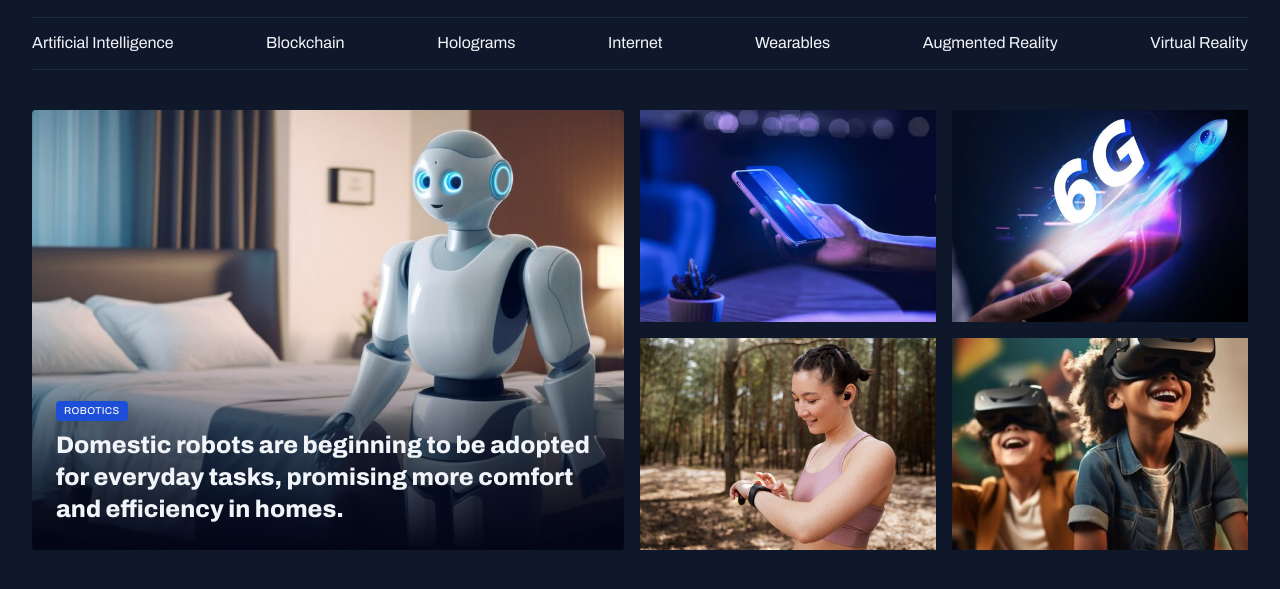
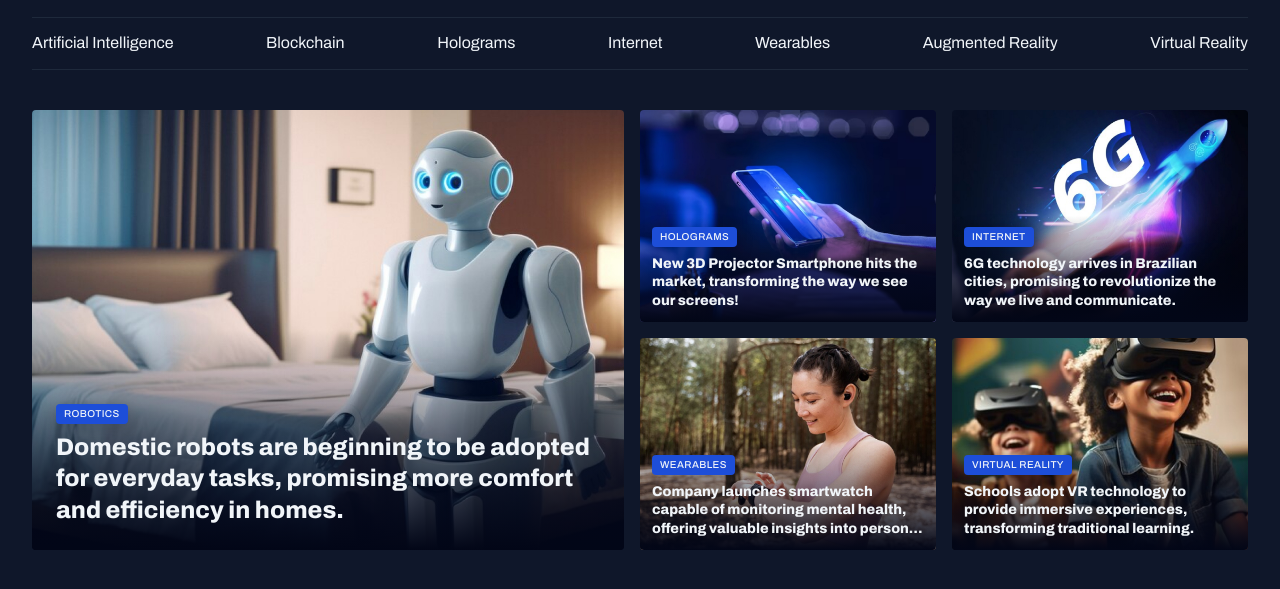
Before and after one commit to felipefadul/fullstack-mba-rocketseat, a plain HTML site: page 01-web-development-fundamentals/003-tech-news/index.html in a window 1280 px wide. Shown: the part 45-634 px from the top of the page. Drawn offline with Linux system fonts and the light colour scheme.

Commit message:
feat(tech-news): add card content to all featured section

```diff
--- a/01-web-development-fundamentals/003-tech-news/index.html
+++ b/01-web-development-fundamentals/003-tech-news/index.html
@@ -68,30 +68,58 @@
         </figure>
 
         <div class="grid grid-columns-2 gap-16">
-          <div>
+          <figure class="card">
             <img
               src="assets/images/image-02.jpg"
               alt="3D projector smartphone"
             />
-          </div>
-          <div>
+            <figcaption>
+              <span class="content-tag">Holograms</span>
+              <h2 class="text-large">
+                New 3D Projector Smartphone hits the market, transforming the
+                way we see our screens!
+              </h2>
+            </figcaption>
+          </figure>
+          <figure class="card">
             <img
               src="assets/images/image-03.jpg"
               alt="Rocket with 6G written above it"
             />
-          </div>
-          <div>
+            <figcaption>
+              <span class="content-tag">Internet</span>
+              <h2 class="text-large">
+                6G technology arrives in Brazilian cities, promising to
+                revolutionize the way we live and communicate.
+              </h2>
+            </figcaption>
+          </figure>
+          <figure class="card">
             <img
               src="assets/images/image-04.jpg"
               alt="Woman in sportswear checking her smartwatch"
             />
-          </div>
-          <div>
+            <figcaption>
+              <span class="content-tag">Wearables</span>
+              <h2 class="text-large">
+                Company launches smartwatch capable of monitoring mental health,
+                offering valuable insights into personal well-being.
+              </h2>
+            </figcaption>
+          </figure>
+          <figure class="card">
             <img
               src="assets/images/image-05.jpg"
               alt="Kids having fun with VR devices"
             />
-          </div>
+            <figcaption>
+              <span class="content-tag">Virtual Reality</span>
+              <h2 class="text-large">
+                Schools adopt VR technology to provide immersive experiences,
+                transforming traditional learning.
+              </h2>
+            </figcaption>
+          </figure>
         </div>
       </section>
     </main>
--- a/01-web-development-fundamentals/003-tech-news/styles/section.css
+++ b/01-web-development-fundamentals/003-tech-news/styles/section.css
@@ -23,8 +23,25 @@
       bottom: 0;
       padding: 24px;
 
+      &:has(.text-large) {
+        padding: 12px;
+      }
+
       h2 {
+        --max-lines: 3;
+        --line-height: 1.3em;
         margin-top: 8px;
+        display: block; /* Fallback for non-webkit */
+        display: -webkit-box;
+        max-height: calc(
+          var(--line-height) * var(--max-lines)
+        ); /* Fallback for non-webkit */
+        line-height: var(--line-height);
+        -webkit-line-clamp: var(--max-lines);
+        -webkit-box-orient: vertical;
+        line-clamp: var(--max-lines);
+        overflow: hidden;
+        text-overflow: ellipsis;
       }
     }
   }
```
